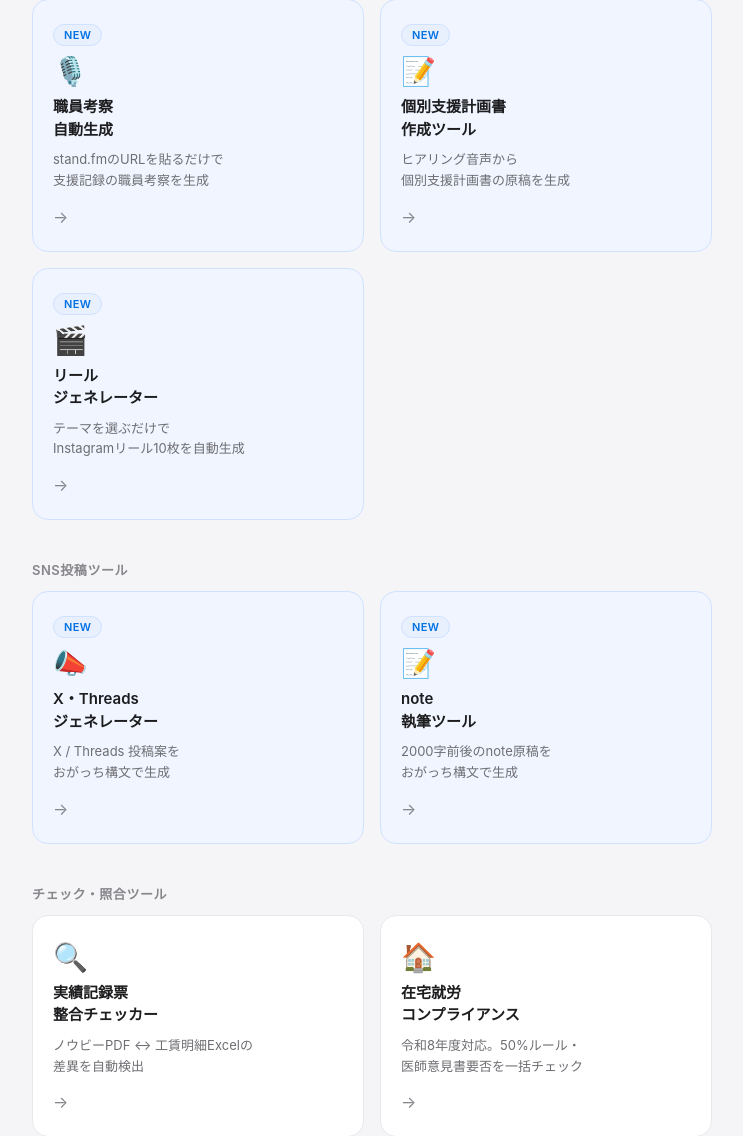
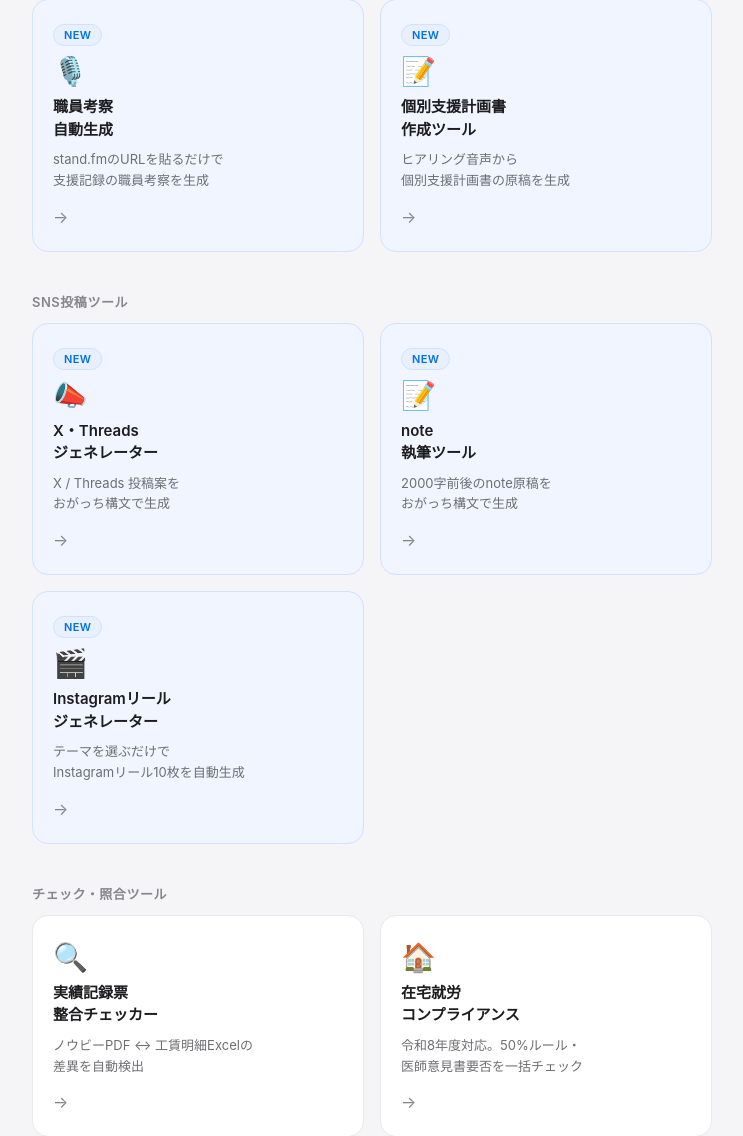
Before and after one commit to zitenweb-beep/japanicare-tools, a Flask app: page / in a window 1280 px wide. Shown: the part 141-1277 px from the top of the page, without its empty margins (268-1011 px from the left). Run offline with Flask 3, Linux system fonts and the light colour scheme; the visitor is signed in with stand-in values (Sample User, id 1).

Commit message:
Update portal.html

```diff
--- a/templates/portal.html
+++ b/templates/portal.html
@@ -150,13 +150,6 @@
       <div class="tool-desc">ヒアリング音声から<br>個別支援計画書の原稿を生成</div>
       <div class="tool-arrow">→</div>
     </a>
-    <a href="https://japanicare-reel-generator-production.up.railway.app" class="tool-card new" target="_blank" rel="noopener noreferrer">
-      <span class="tool-badge ai">NEW</span>
-      <div class="tool-icon">🎬</div>
-      <div class="tool-name">リール<br>ジェネレーター</div>
-      <div class="tool-desc">テーマを選ぶだけで<br>Instagramリール10枚を自動生成</div>
-      <div class="tool-arrow">→</div>
-    </a>
   </div>
 
   <h2>SNS投稿ツール</h2>
@@ -173,6 +166,13 @@
       <div class="tool-icon">📝</div>
       <div class="tool-name">note<br>執筆ツール</div>
       <div class="tool-desc">2000字前後のnote原稿を<br>おがっち構文で生成</div>
+      <div class="tool-arrow">→</div>
+    </a>
+    <a href="https://japanicare-reel-generator-production.up.railway.app" class="tool-card new" target="_blank" rel="noopener noreferrer">
+      <span class="tool-badge ai">NEW</span>
+      <div class="tool-icon">🎬</div>
+      <div class="tool-name">Instagramリール<br>ジェネレーター</div>
+      <div class="tool-desc">テーマを選ぶだけで<br>Instagramリール10枚を自動生成</div>
       <div class="tool-arrow">→</div>
     </a>
   </div>
```
